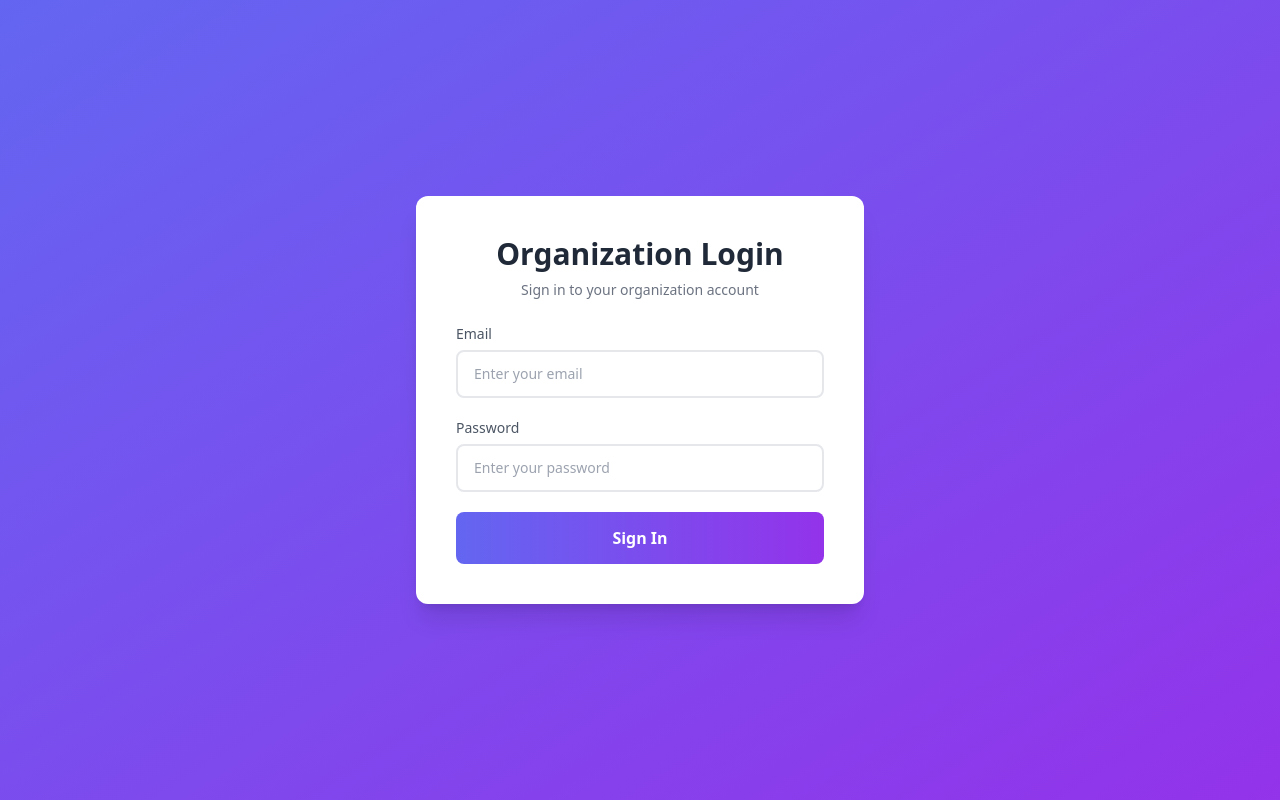
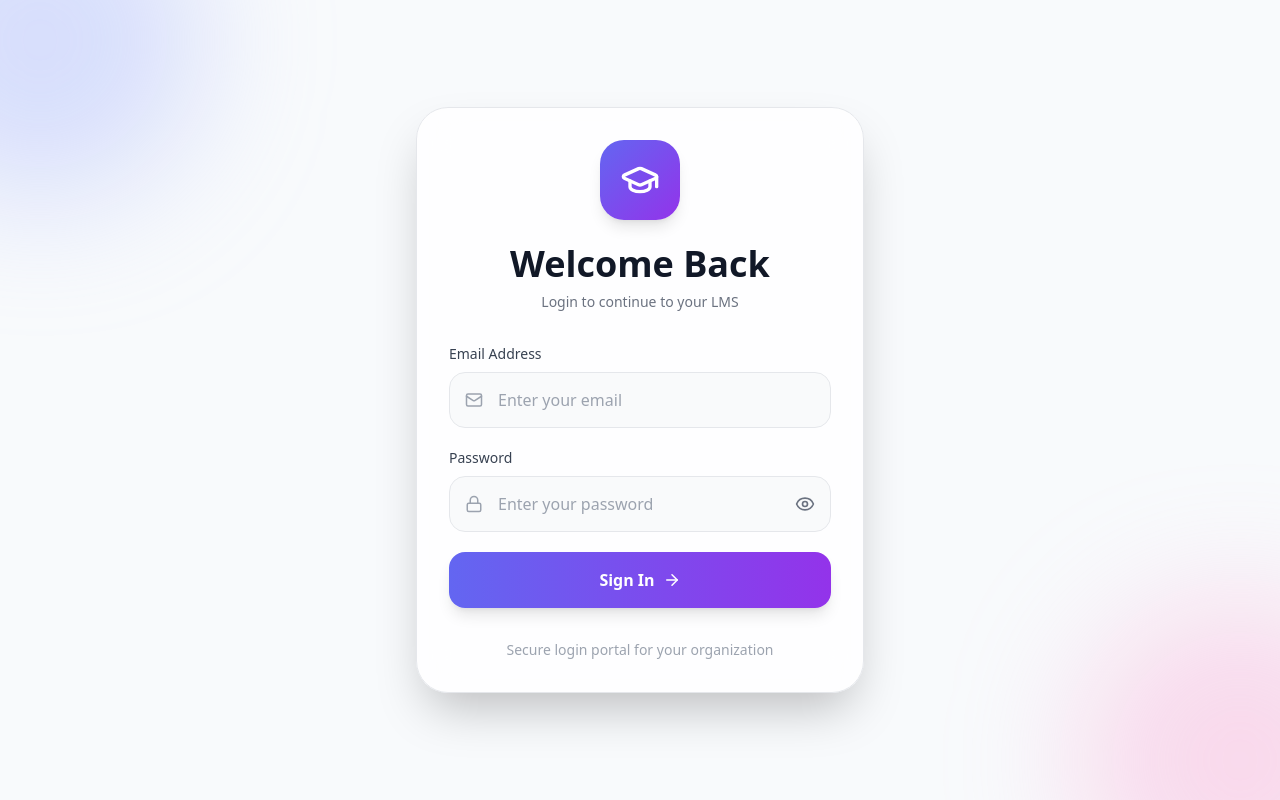
Before and after one commit to vishal9894/lamfrontendorganizaion, a React (Vite) app: page /login in a window 1280 px wide. Built offline with nearby package versions, Linux system fonts and the light colour scheme.

Commit message:
update loign page

```diff
--- a/src/auth/Login.jsx
+++ b/src/auth/Login.jsx
@@ -2,12 +2,24 @@ import { useState } from "react";
 import { useNavigate, useLocation } from "react-router-dom";
 import axios from "axios";
 import { toast } from "react-toastify";
-import LoadingState, { LoadingVariants } from "../components/ui/LoadingStates";
+import { motion } from "framer-motion";
+import {
+  Mail,
+  Lock,
+  Eye,
+  EyeOff,
+  ArrowRight,
+  GraduationCap,
+} from "lucide-react";
+
+import LoadingState from "../components/ui/LoadingStates";
+
 const BaseUrl = import.meta.env.VITE_BACKEND_API;
 
 const Login = () => {
   const [email, setEmail] = useState("");
   const [password, setPassword] = useState("");
+  const [showPassword, setShowPassword] = useState(false);
   const [error, setError] = useState("");
   const [loading, setLoading] = useState(false);
 
@@ -18,8 +30,9 @@ const Login = () => {
 
   const handleSubmit = async (e) => {
     e.preventDefault();
+
+    setLoading(true);
     setError("");
-    setLoading(true);
 
     try {
       const response = await axios.post(`${BaseUrl}/admin/org-login`, {
@@ -34,95 +47,176 @@ const Login = () => {
       if (data.token) {
         localStorage.setItem("authToken", data.token);
 
-        // Navigate to the intended destination or dashboard
         const destination = from === "/" ? "/dashboard" : from;
-        navigate(destination, { replace: true });
-      } else {
-        throw new Error("No token received from login");
+
+        setTimeout(() => {
+          navigate(destination, {
+            replace: true,
+          });
+        }, 1000);
       }
-
     } catch (err) {
-      toast.error(err.response?.data?.message || "Login failed");
-    } finally {
+      const message = err.response?.data?.message || "Login failed";
+      setError(message);
+      toast.error(message);
       setLoading(false);
     }
   };
 
+  // If loading is true, only show LoadingState
+  if (loading) {
     return (
-    <>
-      {loading && (
       <LoadingState
-          variant={LoadingVariants.FULL_PAGE}
+        variant="full_page"
         message="Signing in..."
         subMessage="Please wait while we authenticate your account"
       />
-      )}
-      <div className="min-h-screen flex items-center justify-center bg-gradient-to-br from-indigo-500 to-purple-600 p-5">
-        <div className="bg-white rounded-xl p-10 w-full max-w-md shadow-xl">
-          <h1 className="text-3xl font-bold text-gray-800 text-center mb-2">
-            Organization Login
-          </h1>
+    );
+  }
 
-          <p className="text-gray-500 text-center mb-6 text-sm">
-            Sign in to your organization account
+  return (
+    <div className="relative min-h-screen overflow-hidden bg-[#f8fafc] flex items-center justify-center px-4">
+      {/* Background Blur */}
+      <div className="absolute top-[-120px] left-[-120px] w-[320px] h-[320px] bg-indigo-300/40 rounded-full blur-3xl" />
+      <div className="absolute bottom-[-120px] right-[-120px] w-[320px] h-[320px] bg-pink-300/40 rounded-full blur-3xl" />
+
+      {/* Login Card */}
+      <motion.div
+        initial={{
+          opacity: 0,
+          y: 40,
+        }}
+        animate={{
+          opacity: 1,
+          y: 0,
+        }}
+        transition={{
+          duration: 0.5,
+        }}
+        className="relative z-10 w-full max-w-md"
+      >
+        <div className="bg-white/80 backdrop-blur-xl border border-gray-200 shadow-2xl rounded-[32px] p-8">
+          {/* Logo */}
+          <motion.div
+            initial={{
+              scale: 0,
+              rotate: -180,
+            }}
+            animate={{
+              scale: 1,
+              rotate: 0,
+            }}
+            transition={{
+              type: "spring",
+              stiffness: 120,
+            }}
+            className="flex justify-center mb-6"
+          >
+            <div className="w-20 h-20 rounded-3xl bg-gradient-to-br from-indigo-500 to-purple-600 flex items-center justify-center shadow-lg">
+              <GraduationCap className="text-white w-10 h-10" />
+            </div>
+          </motion.div>
+
+          {/* Heading */}
+          <div className="text-center mb-8">
+            <h1 className="text-4xl font-bold text-gray-900">Welcome Back</h1>
+            <p className="text-gray-500 mt-2 text-sm">
+              Login to continue to your LMS
             </p>
+          </div>
 
+          {/* Error */}
           {error && (
-            <div className="bg-red-100 text-red-700 px-3 py-3 rounded-md mb-5 text-sm text-center">
+            <motion.div
+              initial={{
+                opacity: 0,
+                y: -10,
+              }}
+              animate={{
+                opacity: 1,
+                y: 0,
+              }}
+              className="mb-5 bg-red-50 border border-red-200 text-red-600 text-sm rounded-2xl px-4 py-3"
+            >
               {error}
-            </div>
+            </motion.div>
           )}
 
-          <form onSubmit={handleSubmit}>
-            <div className="mb-5">
-              <label
-                htmlFor="email"
-                className="block mb-1.5 text-sm font-medium text-gray-600"
-              >
-                Email
+          {/* Form */}
+          <form onSubmit={handleSubmit} className="space-y-5">
+            {/* Email */}
+            <div>
+              <label className="text-sm font-medium text-gray-700 block mb-2">
+                Email Address
               </label>
-
+              <div className="relative">
+                <Mail
+                  className="absolute left-4 top-1/2 -translate-y-1/2 text-gray-400"
+                  size={18}
+                />
                 <input
                   type="email"
-                id="email"
                   value={email}
                   onChange={(e) => setEmail(e.target.value)}
                   placeholder="Enter your email"
                   required
-                className="w-full px-4 py-3 border-2 border-gray-200 rounded-lg text-sm focus:outline-none focus:border-indigo-500 box-border"
+                  className="w-full h-14 rounded-2xl border border-gray-200 bg-gray-50 focus:bg-white px-12 outline-none focus:ring-4 focus:ring-indigo-100 focus:border-indigo-500 transition-all"
                 />
               </div>
+            </div>
 
-            <div className="mb-5">
-              <label
-                htmlFor="password"
-                className="block mb-1.5 text-sm font-medium text-gray-600"
-              >
+            {/* Password */}
+            <div>
+              <label className="text-sm font-medium text-gray-700 block mb-2">
                 Password
               </label>
-
+              <div className="relative">
+                <Lock
+                  className="absolute left-4 top-1/2 -translate-y-1/2 text-gray-400"
+                  size={18}
+                />
                 <input
-                type="password"
-                id="password"
+                  type={showPassword ? "text" : "password"}
                   value={password}
                   onChange={(e) => setPassword(e.target.value)}
                   placeholder="Enter your password"
                   required
-                className="w-full px-4 py-3 border-2 border-gray-200 rounded-lg text-sm focus:outline-none focus:border-indigo-500 box-border"
+                  className="w-full h-14 rounded-2xl border border-gray-200 bg-gray-50 focus:bg-white px-12 pr-14 outline-none focus:ring-4 focus:ring-purple-100 focus:border-purple-500 transition-all"
                 />
+                <button
+                  type="button"
+                  onClick={() => setShowPassword((prev) => !prev)}
+                  className="absolute right-4 top-1/2 -translate-y-1/2 text-gray-500 hover:text-gray-700 transition-colors"
+                  aria-label={
+                    showPassword ? "Hide password" : "Show password"
+                  }
+                >
+                  {showPassword ? <EyeOff size={20} /> : <Eye size={20} />}
+                </button>
+              </div>
             </div>
 
-            <button
+            {/* Button */}
+            <motion.button
+              whileHover={{ scale: 1.02 }}
+              whileTap={{ scale: 0.98 }}
               type="submit"
-              className="w-full py-3.5 bg-gradient-to-r from-indigo-500 to-purple-600 text-white border-none rounded-lg text-base font-semibold cursor-pointer transition-all duration-200 hover:-translate-y-0.5 hover:shadow-lg disabled:opacity-70 disabled:cursor-not-allowed disabled:hover:translate-y-0"
-              disabled={loading}
+              className="w-full h-14 rounded-2xl bg-gradient-to-r from-indigo-500 to-purple-600 text-white font-semibold shadow-lg hover:shadow-indigo-300/50 transition-all flex items-center justify-center gap-2"
             >
-              {loading ? "Signing in..." : "Sign In"}
-            </button>
+              Sign In
+              <ArrowRight size={18} />
+            </motion.button>
           </form>
+
+          {/* Footer */}
+          <div className="mt-8 text-center">
+            <p className="text-sm text-gray-400">
+              Secure login portal for your organization
+            </p>
           </div>
         </div>
-    </>
+      </motion.div>
+    </div>
   );
 };
 
--- a/src/pages/Banner.jsx
+++ b/src/pages/Banner.jsx
@@ -1,4 +1,4 @@
-import { useState, useEffect } from "react";
+import { useState, useEffect, useCallback } from "react";
 import { PAGINATION_CONFIG } from "../utils/pagination";
 import {
   Plus,
@@ -64,8 +64,8 @@ const Banner = () => {
   const [bannersPagination, setBannersPagination] = useState({ totalPages: 1, hasNextPage: false, hasPrevPage: false });
   const [totalBanners, setTotalBanners] = useState(0);
 
-  // Fetch banners function
-  const fetchBanners = async (page = 1, limit = pageSize) => {
+  // Fetch banners function - wrapped in useCallback
+  const fetchBanners = useCallback(async (page = currentPage, limit = pageSize) => {
     setBannersLoading(true);
     try {
       const response = await handleGetBanner(page, limit, { type: "banner" });
@@ -91,14 +91,13 @@ const Banner = () => {
       setTotalBanners(total);
     } catch (err) {
       console.error('Error fetching banners:', err);
-      setError(`Failed to fetch banners: ${err.response?.data?.message || err.message || 'Unknown error'}`);
       setBanners([]);
       setBannersPagination({ totalPages: 1, hasNextPage: false, hasPrevPage: false });
       setTotalBanners(0);
     } finally {
       setBannersLoading(false);
     }
-  };
+  }, [currentPage, pageSize]);
 
   // Pagination variables for banners
   const bannerTotalPages = bannersPagination.totalPages;
@@ -120,12 +119,11 @@ const Banner = () => {
     setCurrentPage(1);
   };
 
-
-
   const [courses, setCourses] = useState([]);
   const [news, setNews] = useState([]);
   const [loadingCourses, setLoadingCourses] = useState(false);
 
+  // Fetch courses - runs only once
   useEffect(() => {
     const fetchCourses = async () => {
       setLoadingCourses(true);
@@ -157,7 +155,8 @@ const Banner = () => {
     fetchCourses();
   }, []);
 
-  const fetchNews = async () => {
+  // Fetch news function - wrapped in useCallback
+  const fetchNews = useCallback(async () => {
     setLoadingNews(true);
     try {
       const response = await handleGetBanner(1, 50, { type: "news" });
@@ -175,13 +174,14 @@ const Banner = () => {
     } finally {
       setLoadingNews(false);
     }
-  };
-
-  useEffect(() => {
-    // Initial fetch on component mount
-    fetchBanners();
   }, []);
 
+  // Initial fetch on component mount - runs once
+  useEffect(() => {
+    fetchBanners();
+  }, [fetchBanners]);
+
+  // Handle tab changes - separate effect for each tab
   useEffect(() => {
     if (activeTab === "news") {
       fetchNews();
@@ -300,17 +300,14 @@ const Banner = () => {
         formDataToSend.append("image", imageFile);
       }
 
-      // Call the actual API
       await handleCreateBanner(formDataToSend);
 
-      setSuccess(`${formData.type === "banner" ? "Banner" : "News"} created successfully!`);
       resetForm();
       if (formData.type === "news") {
         fetchNews();
       } else if (formData.type === "banner") {
         fetchBanners();
       }
-      setTimeout(() => setSuccess(null), 3000);
     } catch (err) {
       setError(
         err.response?.data?.message ||
@@ -358,8 +355,6 @@ const Banner = () => {
     try {
       await handleDeleteBanner(selectedItem.id);
 
-      setSuccess(`${selectedItem.type === "banner" ? "Banner" : "News"} deleted successfully!`);
-      setTimeout(() => setSuccess(null), 3000);
       setShowDeleteModal(false);
       setSelectedItem(null);
 
@@ -379,17 +374,13 @@ const Banner = () => {
       setPublishingId(item.id);
       const newStatus = !item.status;
 
-      const response = await handlePublishBanner(item.id, newStatus);
-
+      await handlePublishBanner(item.id, newStatus);
 
       if (item.type === "news") {
         fetchNews();
       } else if (item.type === "banner") {
         fetchBanners();
       }
-
-      setTimeout(() => setSuccess(null), 3000);
-
     } catch (error) {
       setError(error.message || "Failed to update status");
     } finally {
@@ -433,7 +424,7 @@ const Banner = () => {
   };
 
   return (
-    <div className=" bg-gradient-to-br from-indigo-50 via-white to-purple-50 p-3 sm:p-4 lg:p-6">
+    <div className=" bg-gradient-to-br from-indigo-50 via-white to-purple-50 p-3 sm:p-4 h-full lg:p-6">
       <div className="max-w-7xl mx-auto">
         {/* Header */}
         <div className="mb-6 sm:mb-8">
@@ -738,7 +729,7 @@ const Banner = () => {
                   />
                 </div>
                 <button
-                  onClick={() => {/* Placeholder for refresh */ }}
+                  onClick={() => fetchBanners()}
                   className="px-3 sm:px-4 py-2 bg-white border border-gray-200 rounded-lg hover:bg-gray-50 transition-all flex items-center gap-2 text-sm"
                 >
                   <RefreshCw className={`w-4 h-4 ${bannersLoading ? "animate-spin" : ""}`} />
--- a/src/pages/GeneralSettting.jsx
+++ b/src/pages/GeneralSettting.jsx
@@ -380,7 +380,7 @@ const GeneralSetting = () => {
   }
 
   return (
-    <div className="bg-gradient-to-br from-indigo-50 via-white to-purple-50 p-4 md:p-6">
+    <div className="bg-gradient-to-br from-indigo-50 via-white to-purple-50 p-4 h-full md:p-6">
       <div className="max-w-7xl mx-auto">
 
         {/* Header */}
--- a/src/pages/ViewCourse.jsx
+++ b/src/pages/ViewCourse.jsx
@@ -216,7 +216,7 @@ const ViewCourse = () => {
 
         {/* Tabs */}
         <div className="bg-white rounded-xl shadow-sm border border-gray-100 mb-6 overflow-hidden">
-          <div className="flex p-1 overflow-x-auto scrollbar-hide">
+          <div className="grid grid-cols-2 sm:grid-cols-7 p-1 overflow-x-auto scrollbar-hide">
             {tabs.map((tab) => (
               <button
                 key={tab.id}
```
Lines whose indentation alone changed are shown as unchanged.
